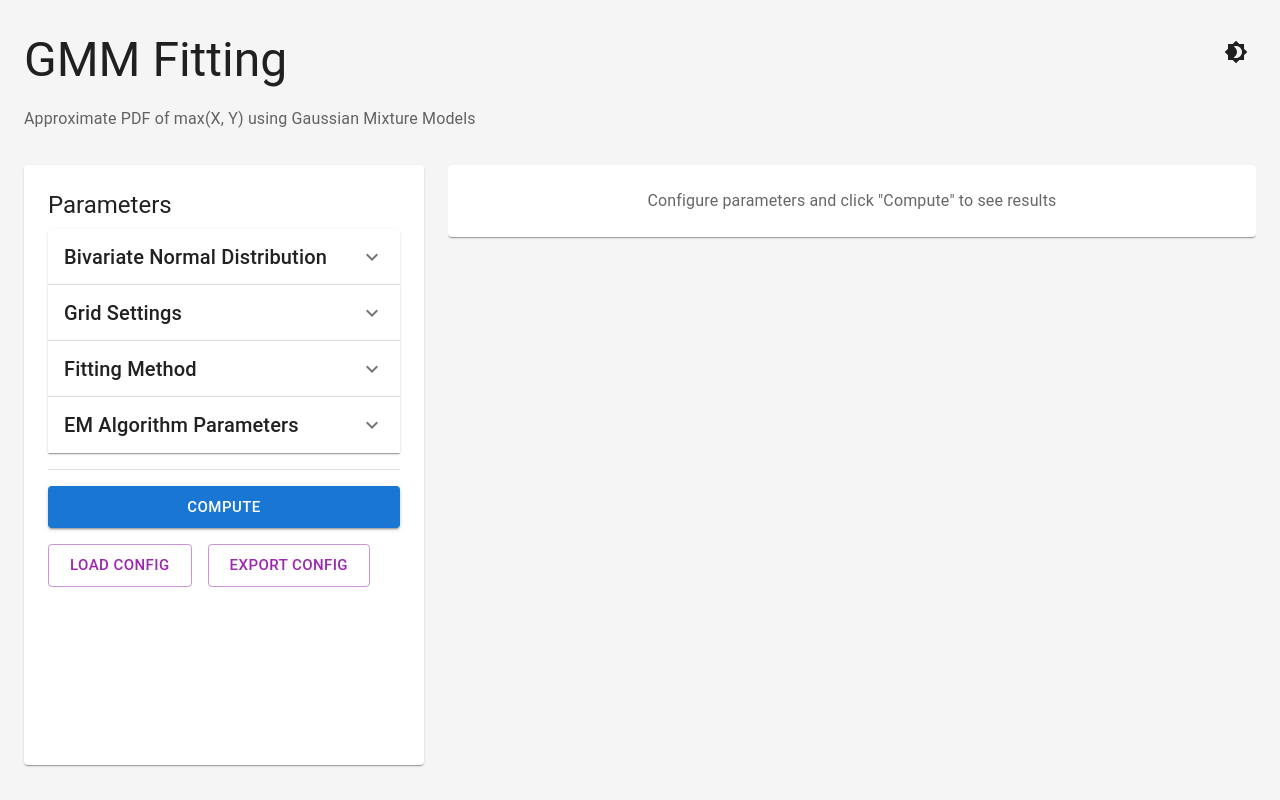
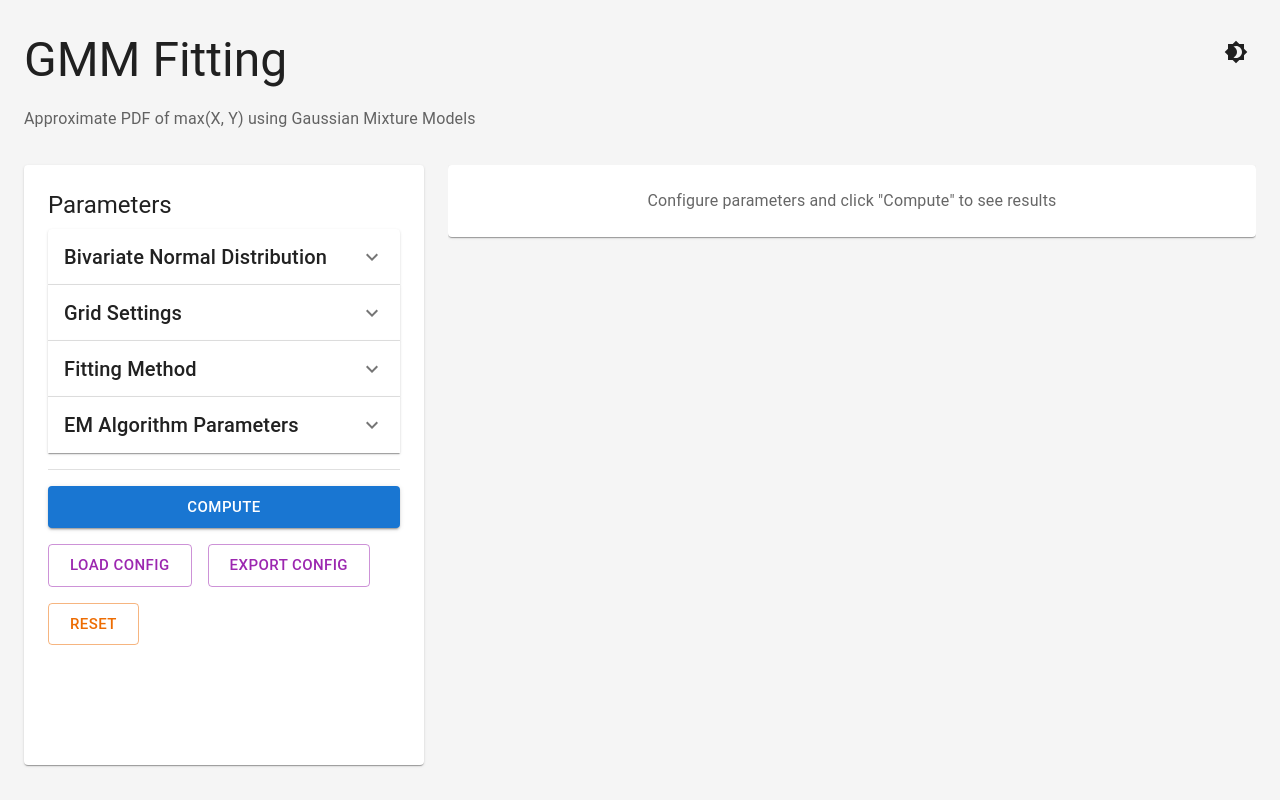
Before and after one commit to Jiro-iwai/gmm-pdf-fitting, a React (Vite) app in the folder webapp/frontend/: page / in a window 1280 px wide. Built offline with nearby package versions, Linux system fonts and the light colour scheme.

Commit message:
Add localStorage persistence for form parameters with Reset button

```diff
--- a/webapp/frontend/src/components/ParameterForm.jsx
+++ b/webapp/frontend/src/components/ParameterForm.jsx
@@ -1,4 +1,4 @@
-import React, { useState } from 'react'
+import React, { useState, useEffect } from 'react'
 import {
   Box,
   Button,
@@ -18,11 +18,9 @@ import {
 } from '@mui/material'
 import ExpandMoreIcon from '@mui/icons-material/ExpandMore'
 
-const ParameterForm = ({ onSubmit, loading }) => {
-  // Track which fields are being edited (to allow temporary string values)
-  const [editingFields, setEditingFields] = useState({})
+const STORAGE_KEY = 'gmm-fitting-params'
 
-  const [formData, setFormData] = useState({
+const defaultFormData = {
   // Bivariate normal parameters
   mu_x: 0.0,
   sigma_x: 0.8,
@@ -70,7 +68,37 @@ const ParameterForm = ({ onSubmit, loading }) => {
   // Display options
   show_grid_points: true,
   max_grid_points_display: 200,
-  })
+}
+
+// Load saved parameters from localStorage
+const loadSavedParams = () => {
+  try {
+    const saved = localStorage.getItem(STORAGE_KEY)
+    if (saved) {
+      const parsed = JSON.parse(saved)
+      // Merge with defaults to ensure all fields exist
+      return { ...defaultFormData, ...parsed }
+    }
+  } catch (e) {
+    console.warn('Failed to load saved parameters:', e)
+  }
+  return defaultFormData
+}
+
+const ParameterForm = ({ onSubmit, loading }) => {
+  // Track which fields are being edited (to allow temporary string values)
+  const [editingFields, setEditingFields] = useState({})
+
+  const [formData, setFormData] = useState(loadSavedParams)
+
+  // Save parameters to localStorage whenever formData changes
+  useEffect(() => {
+    try {
+      localStorage.setItem(STORAGE_KEY, JSON.stringify(formData))
+    } catch (e) {
+      console.warn('Failed to save parameters:', e)
+    }
+  }, [formData])
 
   const handleChange = (field) => (event) => {
     const value = event.target.type === 'checkbox' ? event.target.checked : event.target.value
@@ -932,6 +960,18 @@ const ParameterForm = ({ onSubmit, loading }) => {
         >
           Export Config
         </Button>
+        <Button
+          variant="outlined"
+          color="warning"
+          size="large"
+          onClick={() => {
+            setFormData(defaultFormData)
+            setEditingFields({})
+          }}
+          disabled={loading}
+        >
+          Reset
+        </Button>
       </Box>
     </Box>
   )
```
Lines whose indentation alone changed are shown as unchanged.
